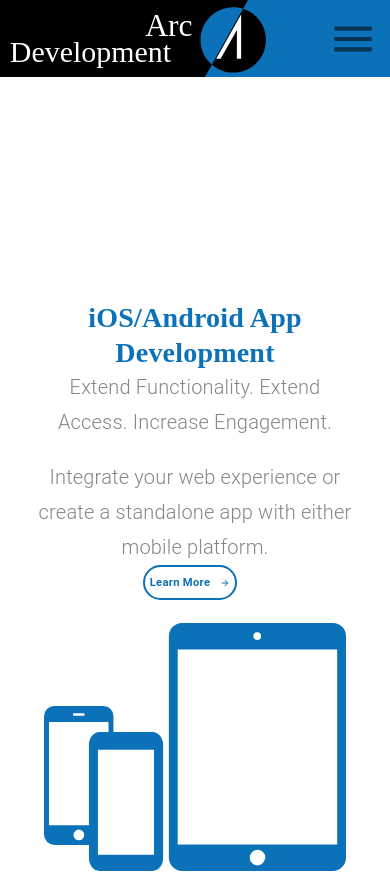
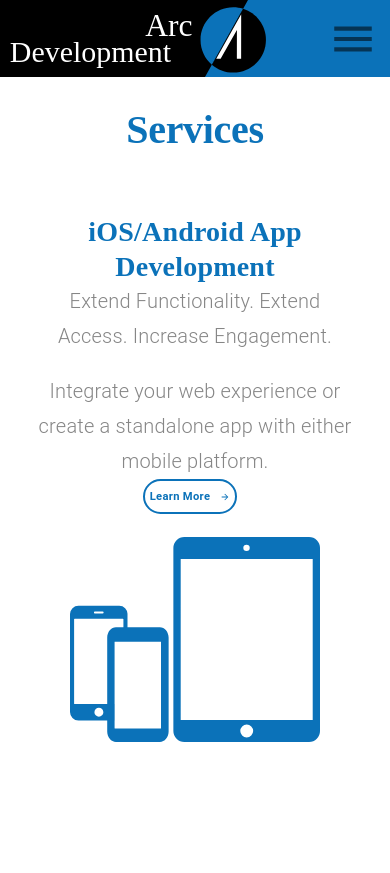
Before and after one commit to BauTancredi/arc-development, a React (Create React App) app: page /services in a window 390 px wide. Shown: the top 873 px of the page. Built offline with nearby package versions, Linux system fonts and the light colour scheme; the HTML template or start-up script is replaced by a standard one.

Commit message:
Responsive design on services page

```diff
--- a/src/components/Services.js
+++ b/src/components/Services.js
@@ -27,7 +27,7 @@
     },
   },
   serviceContainer: {
-    marginTop: "12em",
+    marginTop: "10em",
     [theme.breakpoints.down("sm")]: {
       padding: 25,
     },
@@ -50,17 +50,34 @@
 
   return (
     <Grid container direction="column">
+      <Grid
+        item
+        style={{
+          marginLeft: matchesSM ? 0 : "5em",
+          marginTop: matchesSM ? "1em" : "2em",
+        }}
+      >
+        <Typography
+          variant="h2"
+          gutterBottom
+          align={matchesSM ? "center" : undefined}
+        >
+          Services
+        </Typography>
+      </Grid>
       {/*-----iOS/Android Block-----*/}
       <Grid item>
         <Grid
           container
           className={classes.serviceContainer}
           justify={matchesSM ? "center" : "flex-end"}
+          style={{ marginTop: matchesSM ? "1em" : "5em" }}
         >
           <Grid
             item
             style={{
               textAlign: matchesSM ? "center" : undefined,
+              width: matchesSM ? undefined : "35em",
             }}
           >
             <Typography variant="h4">iOS/Android App Development</Typography>
@@ -95,6 +112,7 @@
               className={classes.icon}
               src={mobileAppsIcon}
               alt="mobile apps icon"
+              width="250em"
             />
           </Grid>
         </Grid>
@@ -156,11 +174,13 @@
           container
           className={classes.serviceContainer}
           justify={matchesSM ? "center" : "flex-end"}
+          style={{ marginBottom: "10em" }}
         >
           <Grid
             item
             style={{
               textAlign: matchesSM ? "center" : undefined,
+              width: matchesSM ? undefined : "35em",
             }}
           >
             <Typography variant="h4">Website Development</Typography>
@@ -194,6 +214,7 @@
               className={classes.icon}
               src={websitesIcon}
               alt="website icon"
+              width="250em"
             />
           </Grid>
         </Grid>
```
